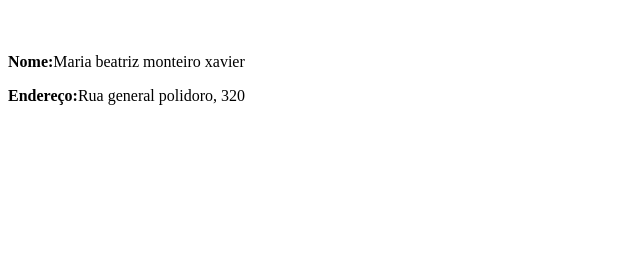
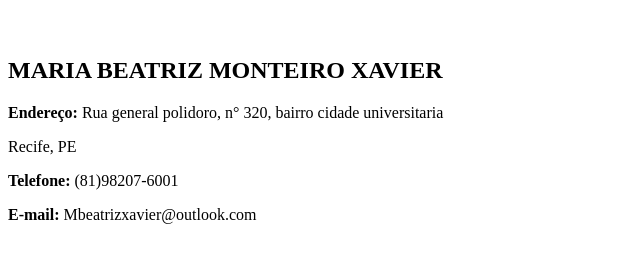
Before and after one commit to monteirobia/curriculo, a plain HTML site: page index.html in a window 1280 px wide. Shown: the part 61-324 px from the top of the page, without its empty margins (0-640 px from the left). Drawn offline with Linux system fonts and the light colour scheme.

Commit message:
Update index.html

```diff
--- a/index.html
+++ b/index.html
@@ -9,8 +9,12 @@
 
 <h1> Currículo </h1>
 <br>
-<p><b>Nome:</b>Maria beatriz monteiro xavier</p>
-<p><b>Endereço:</b>Rua general polidoro, 320</p>
+<h2> MARIA BEATRIZ MONTEIRO XAVIER </h2>
+<p><b>Endereço:</b> Rua general polidoro, n° 320, bairro cidade universitaria</p>
+<p>Recife, PE</p>
+<p><b>Telefone:</b> (81)98207-6001</p>
+<p><b>E-mail:</b> Mbeatrizxavier@outlook.com</p>
+
 </body>
 
 </html>
```
